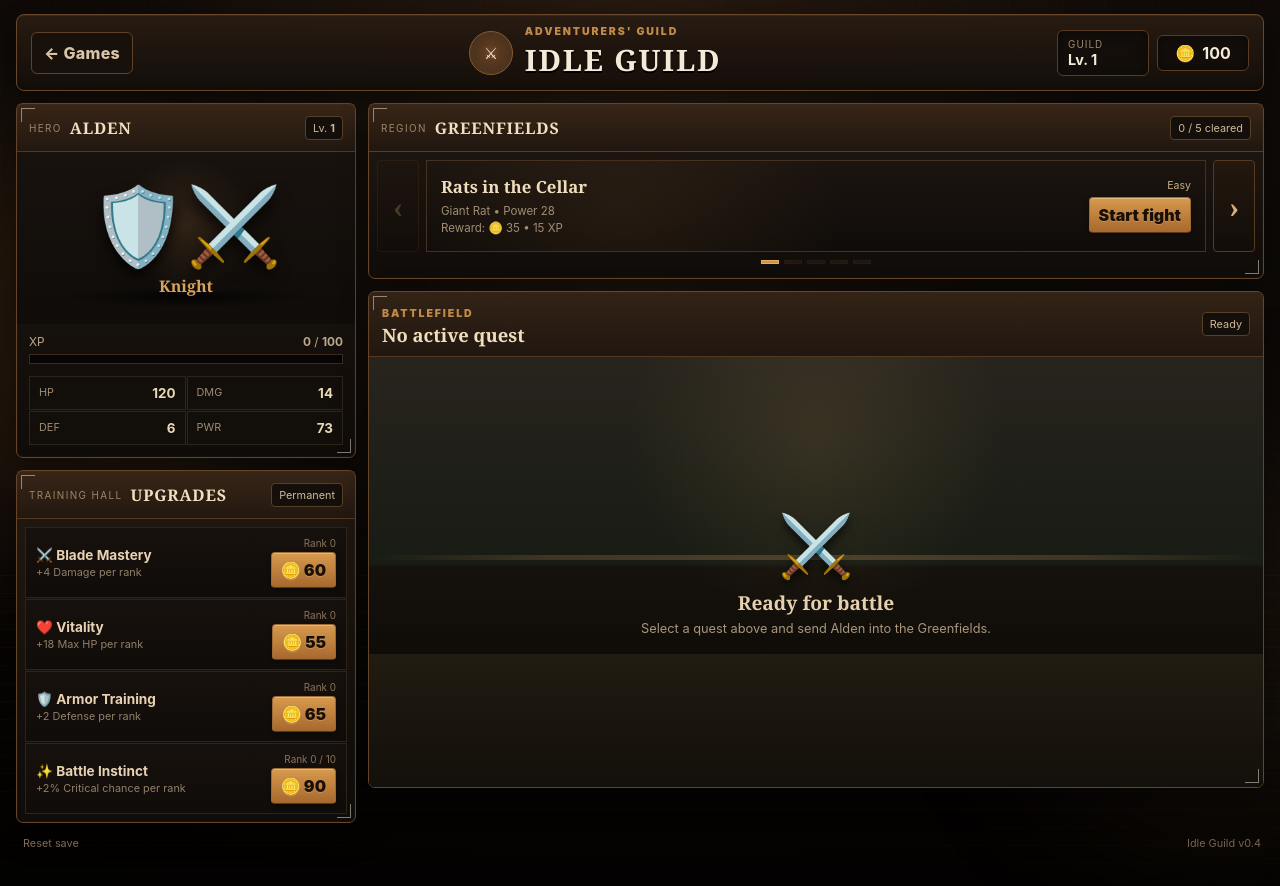
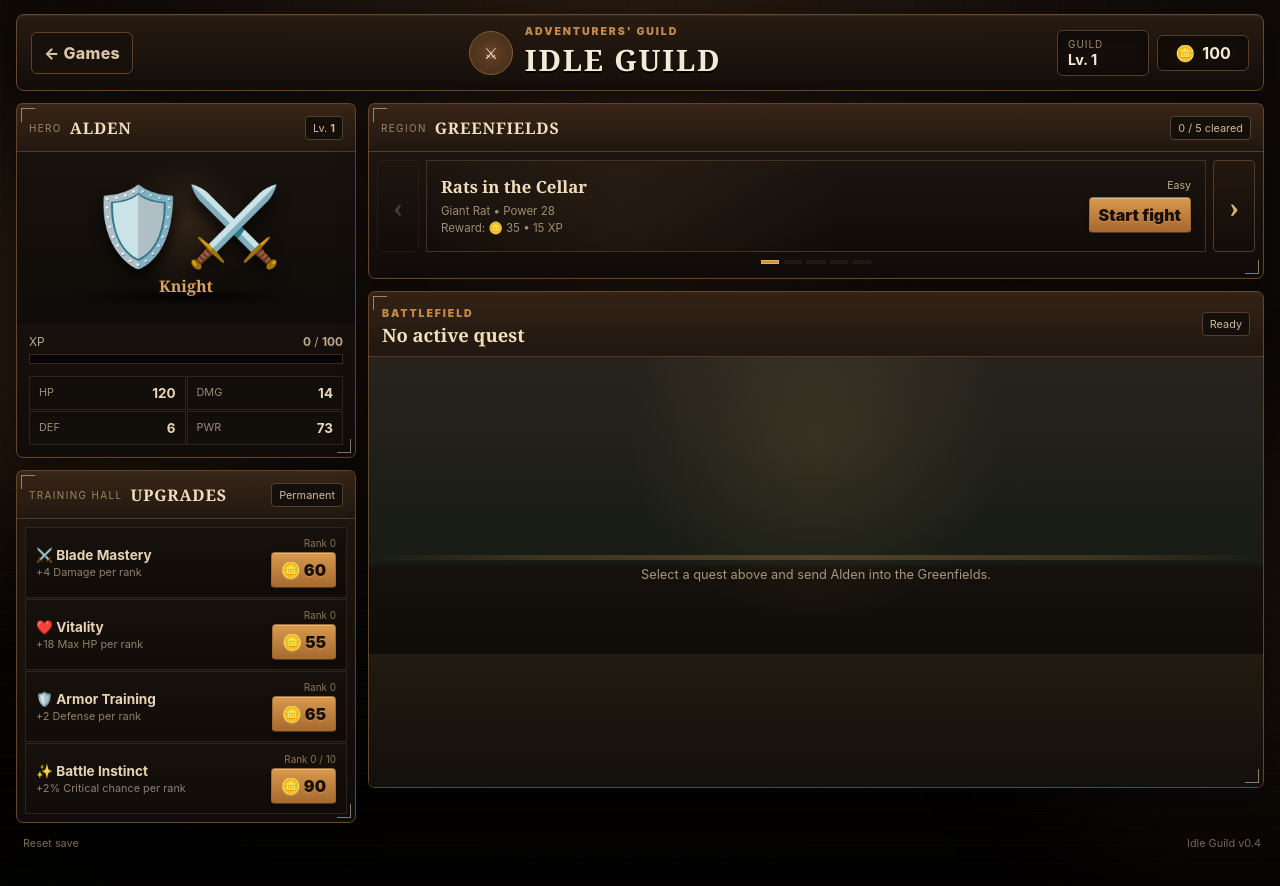
Before and after one commit to hirrdirr/hirrdirr.github.io, a Jekyll site: the page built from games/idleguild/index.html, in a window 1280 px wide. Shown: the top 886 px of the page. Built offline with Jekyll 4.4.1, drawn with Linux system fonts in a browser that asks for light colours.

Commit message:
Update index.html

```diff
--- a/games/idleguild/index.html
+++ b/games/idleguild/index.html
@@ -92,8 +92,7 @@
           <div class="ig-ground ig-ground-front"></div>
 
           <div id="idleState" class="ig-empty-state">
-            <div class="ig-empty-icon">⚔️</div>
-            <strong>Ready for battle</strong>
+            <div id="guildHallSprite" class=ig-guild-hall" aria-hidden="true"></div>
             <p>Select a quest above and send Alden into the Greenfields.</p>
           </div>
 
@@ -110,7 +109,7 @@
               <div id="enemyCombatant" class="ig-combatant enemy">
                 <div class="ig-name-row"><strong id="enemyName">Enemy</strong><span id="enemyHpText">0 / 0 HP</span></div>
                 <div class="ig-health"><div id="enemyHpBar" class="ig-health-fill enemy"></div></div>
-                <div id="enemySprite" class="ig-battle-sprite">👺</div>
+                <div id="enemySprite" class="ig-battle-sprite ig-sprite-sheet ig-frame-0" aria-hidden="true"></div>
               </div>
             </div>
 
```
